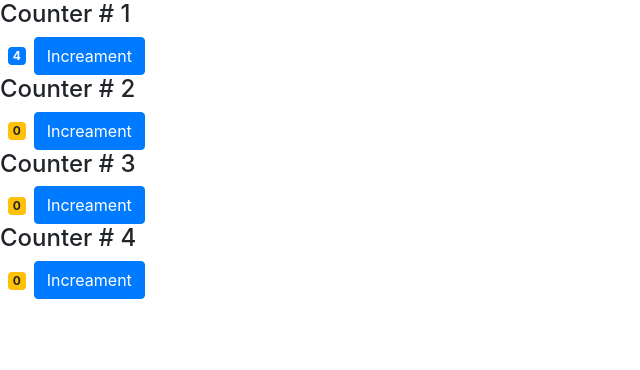
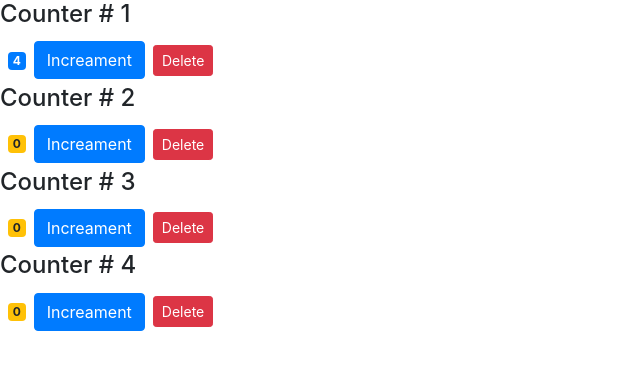
Before and after one commit to theepag/LearningReact, a React (Create React App) app: page / in a window 1280 px wide. Shown: the top 370 px of the page, without its empty margins (0-640 px from the left). Built offline with nearby package versions, Linux system fonts and the light colour scheme.

Commit message:
Delete func

```diff
--- a/src/components/Counter.jsx
+++ b/src/components/Counter.jsx
@@ -27,7 +27,6 @@
   };
 
   render() {
-    console.log("prob", this.props);
     return (
       <div>
         {this.props.children}
@@ -40,6 +39,13 @@
           className="btn btn-primary"
         >
           Increament
+        </button>
+        <button
+          onClick={this.props.onDelete}
+          className="btn btn-danger btn-sm m-2"
+        >
+          {" "}
+          Delete
         </button>
       </div>
     );
--- a/src/components/Counters.jsx
+++ b/src/components/Counters.jsx
@@ -9,11 +9,19 @@
       { id: 4, value: 0 }
     ]
   };
+
+  handleDelete = () => {
+    console.log("Event handleDelete Selected");
+  };
   render() {
     return (
       <div>
         {this.state.counters.map(counter => (
-          <Counter key={counter.id} value={counter.value}>
+          <Counter
+            key={counter.id}
+            onDelete={this.handleDelete}
+            value={counter.value}
+          >
             <h4> Counter # {counter.id}</h4>
           </Counter>
         ))}
```
Also changed, not shown: 1 other file (tests, documents, lock files or other folders).
